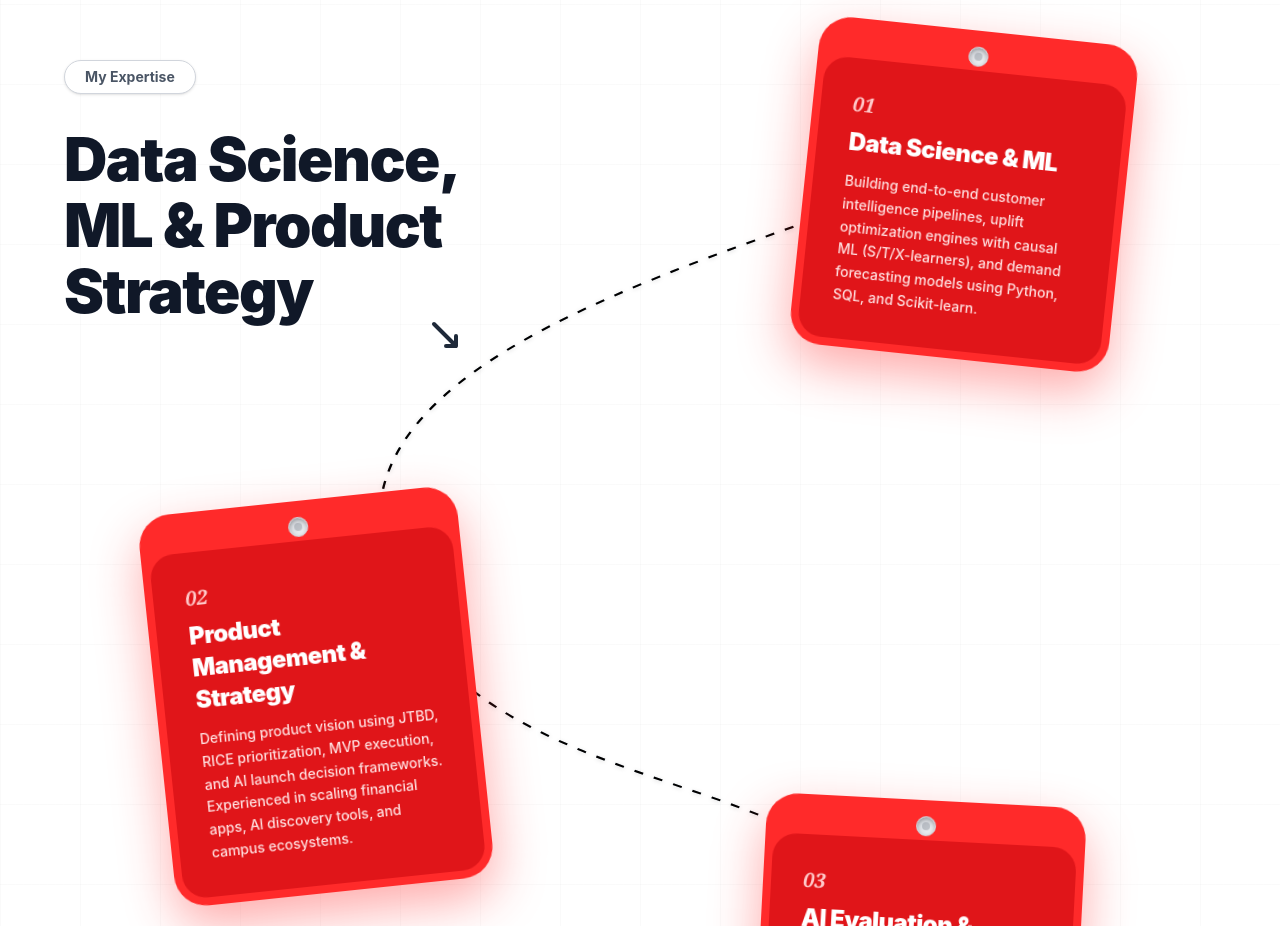
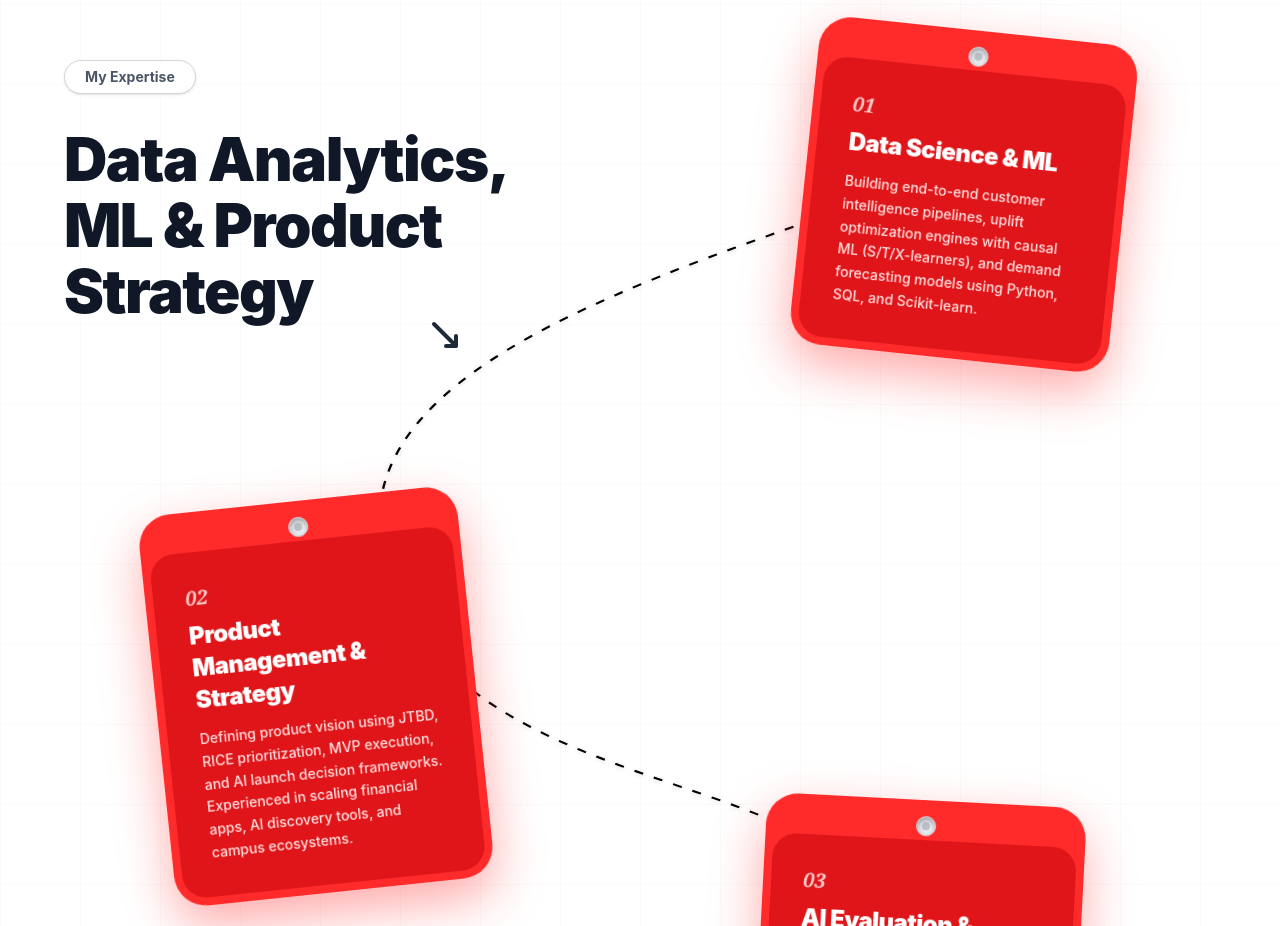
Before and after one commit to iitgabhishek12-oss/AbhishekKG_portfolio, a React (Vite) app: page / in a window 1280 px wide. Shown: the part 2180-3106 px from the top of the page. Built offline with nearby package versions, Linux system fonts and the light colour scheme.

Commit message:
Update Expertise.jsx

```diff
--- a/src/components/Expertise.jsx
+++ b/src/components/Expertise.jsx
@@ -91,7 +91,7 @@ const Expertise = () => {
             My Expertise
           </div>
           <h2 className="text-4xl md:text-5xl lg:text-6xl font-black text-gray-900 leading-[1.1] mb-6 tracking-tight relative">
-            Data Science, ML & Product Strategy
+            Data Analytics, ML & Product Strategy
             {/* Hand-drawn arrow */}
             <svg className="absolute -bottom-10 right-10 w-12 h-12 text-gray-800" fill="none" stroke="currentColor" viewBox="0 0 24 24">
               <path strokeLinecap="round" strokeLinejoin="round" strokeWidth="2" d="M14 5l7 7m0 0l-7 7m7-7H3" className="hidden" />
```
